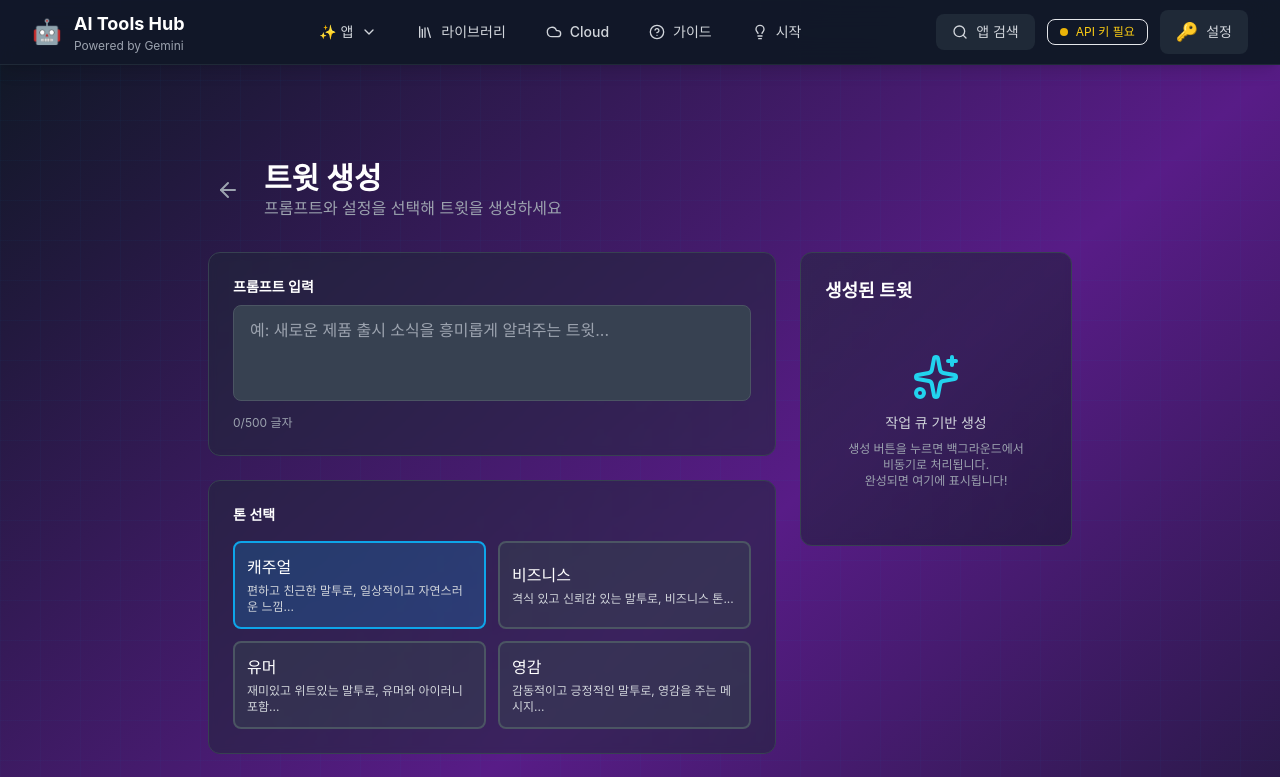
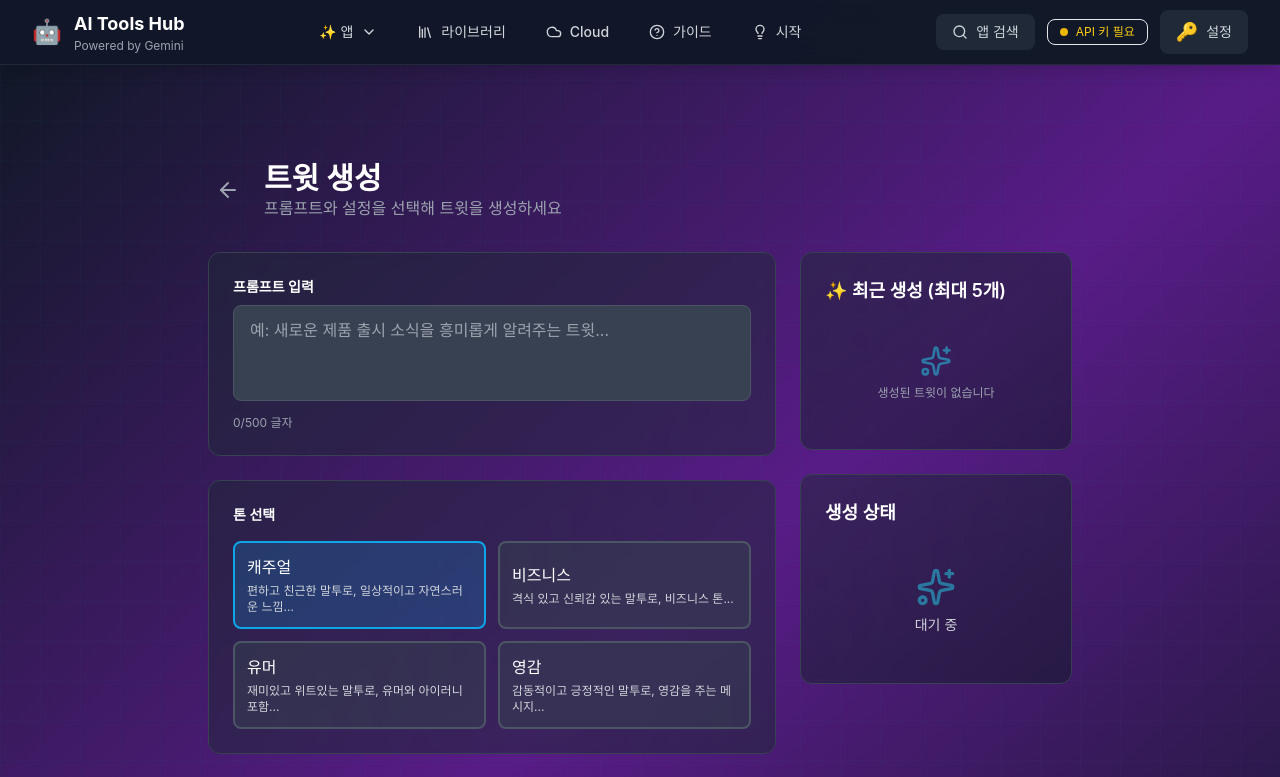
Before and after one commit to devlikebear/aiapps, a Next.js app: page /apps/tweet-generator/create in a window 1280 px wide. Shown: the top 777 px of the page. Built offline with nearby package versions, Linux system fonts and the light colour scheme.

Commit message:
feat(tweet-generator): display last 5 generated tweets in list
- Show most recent 5 tweets on create page
- Sort by creation time (newest first)
- Add copy button for each tweet
- Real-time update when new tweet is generated
- Display tweet metadata (rank, creation time)

```diff
--- a/app/apps/tweet-generator/create/page.tsx
+++ b/app/apps/tweet-generator/create/page.tsx
@@ -2,10 +2,12 @@
 
 import { useState, useRef, useEffect } from 'react';
 import Link from 'next/link';
-import { Sparkles, AlertCircle, ArrowLeft } from 'lucide-react';
+import { Sparkles, AlertCircle, ArrowLeft, Copy, Trash2 } from 'lucide-react';
 import { TONE_DESCRIPTIONS } from '@/lib/tweet/types';
 import { jobQueue } from '@/lib/queue';
 import { useTweetGeneration } from '@/lib/hooks/useMediaGeneration';
+import { getAllTweets } from '@/lib/tweet/storage';
+import type { StoredTweet } from '@/lib/tweet/types';
 
 const TONE_OPTIONS = [
   { value: 'casual', label: '캐주얼' },
@@ -36,6 +38,7 @@ export default function TweetGeneratePage() {
   const [isLoading, setIsLoading] = useState(false);
   const [error, setError] = useState('');
   const [generatedTweet, setGeneratedTweet] = useState<string | null>(null);
+  const [recentTweets, setRecentTweets] = useState<StoredTweet[]>([]);
 
   // 자동 높이 조정
   useEffect(() => {
@@ -45,6 +48,29 @@ export default function TweetGeneratePage() {
     }
   }, [prompt]);
 
+  // 최근 트윗 로드
+  useEffect(() => {
+    const loadRecentTweets = async () => {
+      try {
+        const allTweets = await getAllTweets();
+        // 최신순 정렬 후 최대 5개만 표시
+        const sorted = allTweets.sort((a, b) => {
+          const dateA =
+            a.createdAt instanceof Date ? a.createdAt : new Date(a.createdAt);
+          const dateB =
+            b.createdAt instanceof Date ? b.createdAt : new Date(b.createdAt);
+          return dateB.getTime() - dateA.getTime();
+        });
+        setRecentTweets(sorted.slice(0, 5));
+      } catch (error) {
+        // eslint-disable-next-line no-console
+        console.error('Failed to load recent tweets:', error);
+      }
+    };
+
+    loadRecentTweets();
+  }, []);
+
   // 트윗 생성 완료 이벤트 구독
   useTweetGeneration((event) => {
     // eslint-disable-next-line no-console
@@ -52,6 +78,26 @@ export default function TweetGeneratePage() {
 
     // 생성된 트윗 표시
     setGeneratedTweet(event.text);
+
+    // 최근 트윗 새로고침
+    const loadRecentTweets = async () => {
+      try {
+        const allTweets = await getAllTweets();
+        const sorted = allTweets.sort((a, b) => {
+          const dateA =
+            a.createdAt instanceof Date ? a.createdAt : new Date(a.createdAt);
+          const dateB =
+            b.createdAt instanceof Date ? b.createdAt : new Date(b.createdAt);
+          return dateB.getTime() - dateA.getTime();
+        });
+        setRecentTweets(sorted.slice(0, 5));
+      } catch (error) {
+        // eslint-disable-next-line no-console
+        console.error('Failed to load recent tweets:', error);
+      }
+    };
+
+    void loadRecentTweets();
 
     // 3초 후 자동 초기화 (사용자가 라이브러리로 이동할 수 있도록)
     setTimeout(() => {
@@ -239,10 +285,63 @@ export default function TweetGeneratePage() {
           </div>
 
           {/* 결과 영역 */}
-          <div className="lg:col-span-1">
-            <div className="bg-gradient-to-br from-gray-800/50 to-gray-900/50 backdrop-blur-sm rounded-xl p-6 border border-gray-700 sticky top-24">
+          <div className="lg:col-span-1 space-y-6">
+            {/* 최근 생성된 트윗 */}
+            <div className="bg-gradient-to-br from-gray-800/50 to-gray-900/50 backdrop-blur-sm rounded-xl p-6 border border-gray-700">
               <h2 className="text-lg font-semibold text-white mb-4">
-                생성된 트윗
+                ✨ 최근 생성 (최대 5개)
+              </h2>
+
+              {recentTweets.length > 0 ? (
+                <div className="space-y-3 max-h-96 overflow-y-auto">
+                  {recentTweets.map((tweet, index) => (
+                    <div
+                      key={tweet.id}
+                      className="bg-gray-700/50 border border-gray-600 rounded-lg p-3 hover:border-cyan-500/50 transition-colors"
+                    >
+                      <div className="flex items-start justify-between gap-2 mb-2">
+                        <p className="text-xs text-gray-400">
+                          #{index + 1} •{' '}
+                          {new Date(tweet.createdAt).toLocaleDateString(
+                            'ko-KR',
+                            {
+                              month: 'short',
+                              day: 'numeric',
+                              hour: '2-digit',
+                              minute: '2-digit',
+                            }
+                          )}
+                        </p>
+                        <button
+                          onClick={() => {
+                            navigator.clipboard.writeText(tweet.text);
+                          }}
+                          className="p-1 hover:bg-gray-600 rounded transition-colors"
+                          title="복사"
+                        >
+                          <Copy className="w-4 h-4 text-gray-400 hover:text-cyan-400" />
+                        </button>
+                      </div>
+                      <p className="text-white text-xs leading-relaxed break-words line-clamp-3">
+                        {tweet.text}
+                      </p>
+                    </div>
+                  ))}
+                </div>
+              ) : (
+                <div className="text-center py-6">
+                  <Sparkles className="w-8 h-8 text-cyan-400 mx-auto mb-2 opacity-50" />
+                  <p className="text-gray-400 text-xs">
+                    생성된 트윗이 없습니다
+                  </p>
+                </div>
+              )}
+            </div>
+
+            {/* 현재 생성 상태 */}
+            <div className="bg-gradient-to-br from-gray-800/50 to-gray-900/50 backdrop-blur-sm rounded-xl p-6 border border-gray-700">
+              <h2 className="text-lg font-semibold text-white mb-4">
+                생성 상태
               </h2>
 
               {error && (
@@ -253,7 +352,7 @@ export default function TweetGeneratePage() {
               )}
 
               {generatedTweet ? (
-                <div className="bg-gradient-to-r from-sky-900/30 to-cyan-900/30 border border-sky-500/50 rounded-lg p-4 mb-4 animate-pulse">
+                <div className="bg-gradient-to-r from-sky-900/30 to-cyan-900/30 border border-sky-500/50 rounded-lg p-4 animate-pulse">
                   <p className="text-sm text-white font-medium mb-3">
                     ✨ 방금 생성됨!
                   </p>
@@ -261,22 +360,13 @@ export default function TweetGeneratePage() {
                     {generatedTweet}
                   </p>
                   <p className="text-xs text-gray-400 mt-3">
-                    라이브러리에서 이 트윗을 저장하고 공유할 수 있습니다.
+                    자동으로 리스트에 추가됩니다.
                   </p>
                 </div>
               ) : (
-                <div className="text-center py-8">
-                  <Sparkles className="w-12 h-12 text-cyan-400 mx-auto mb-3" />
-                  <p className="text-gray-300 text-sm font-medium mb-2">
-                    작업 큐 기반 생성
-                  </p>
-                  <p className="text-gray-400 text-xs">
-                    생성 버튼을 누르면 백그라운드에서
-                    <br />
-                    비동기로 처리됩니다.
-                    <br />
-                    완성되면 여기에 표시됩니다!
-                  </p>
+                <div className="text-center py-6">
+                  <Sparkles className="w-10 h-10 text-cyan-400 mx-auto mb-2 opacity-50" />
+                  <p className="text-gray-300 text-sm">대기 중</p>
                 </div>
               )}
             </div>
```
